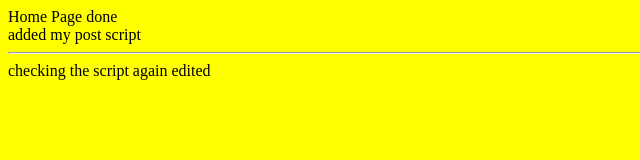
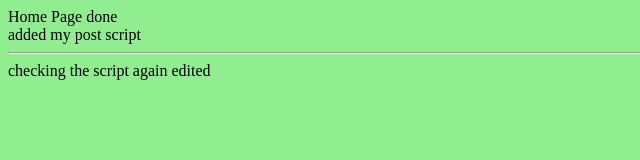
Before and after one commit to Pulkit-debug/Jenkins_repo, a plain HTML site: page index.html in a window 1280 px wide. Shown: the whole page, without its empty margins (0-640 px from the left). Drawn offline with Linux system fonts and the light colour scheme.

Commit message:
automated deployment on the developer side

```diff
--- a/index.html
+++ b/index.html
@@ -1,4 +1,4 @@
-<body bgcolor="yellow">
+<body bgcolor="lightgreen">
 Home Page
 done
 <br>
```
